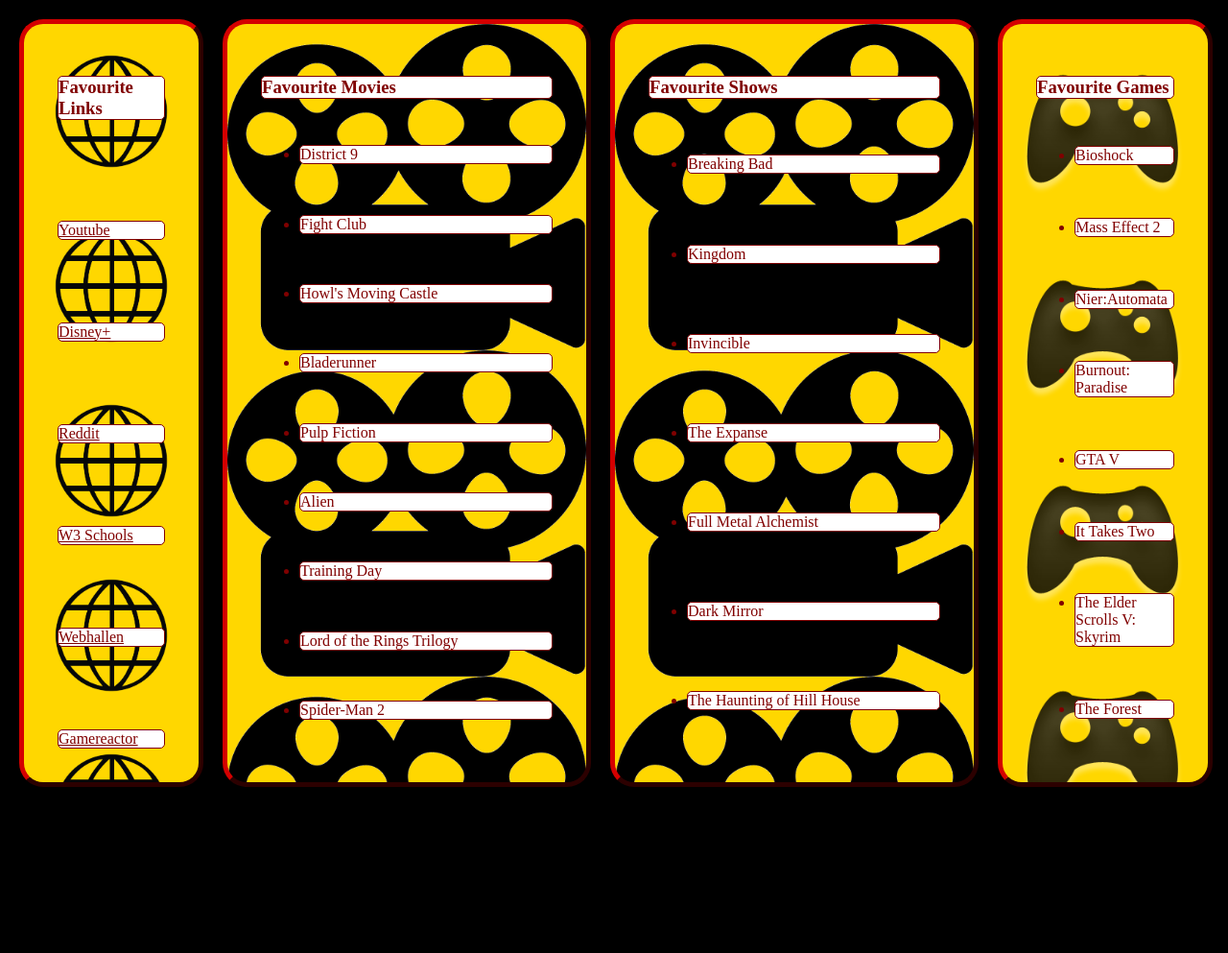
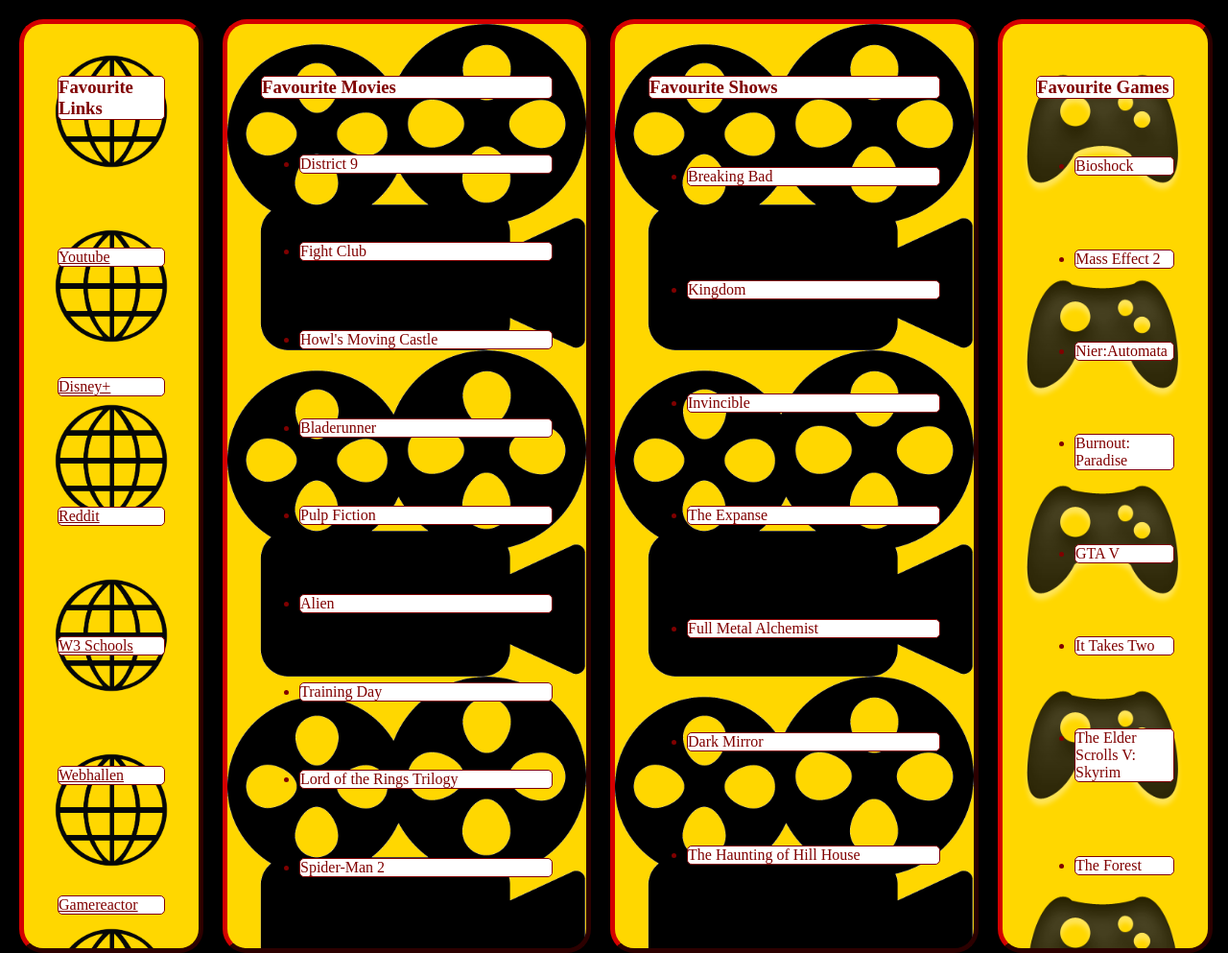
Before and after one commit to elgen98/flexochgrid, a plain HTML site: page grid_index.html in a window 1280 px wide. Shown: the whole page at 96% size. Before the commit the page ends 840 px from the top, so only its background shows below. Drawn offline with Linux system fonts and the light colour scheme; files whose address does not match are found by name.

Commit message:
adjusted height desktop

```diff
--- a/CSS/grid.css
+++ b/CSS/grid.css
@@ -57,7 +57,7 @@ ul {
   .wrapper {
     display: grid;
     grid-column-gap: 20px;
-    grid-template-rows: 100vh;
+    grid-template-rows: 100%;
     grid-template-columns: 15vw 30vw 30vw 17.5vw;
   }
   .wrapper > nav,
@@ -74,6 +74,6 @@ ul {
     background-repeat: repeat-y;
   }
   ul {
-    height: 100%;
+    height: 100vh;
   }
 }
```
